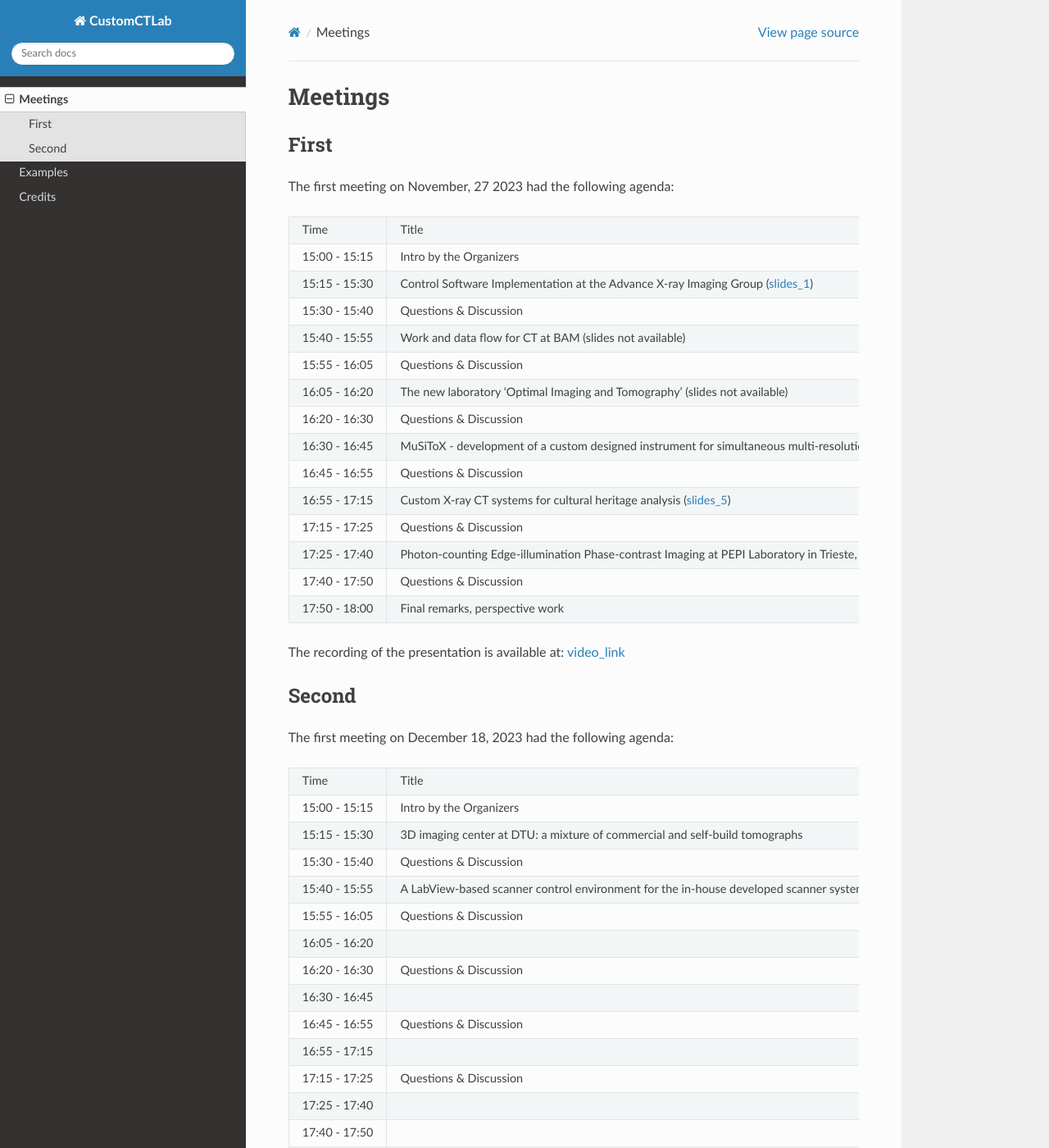
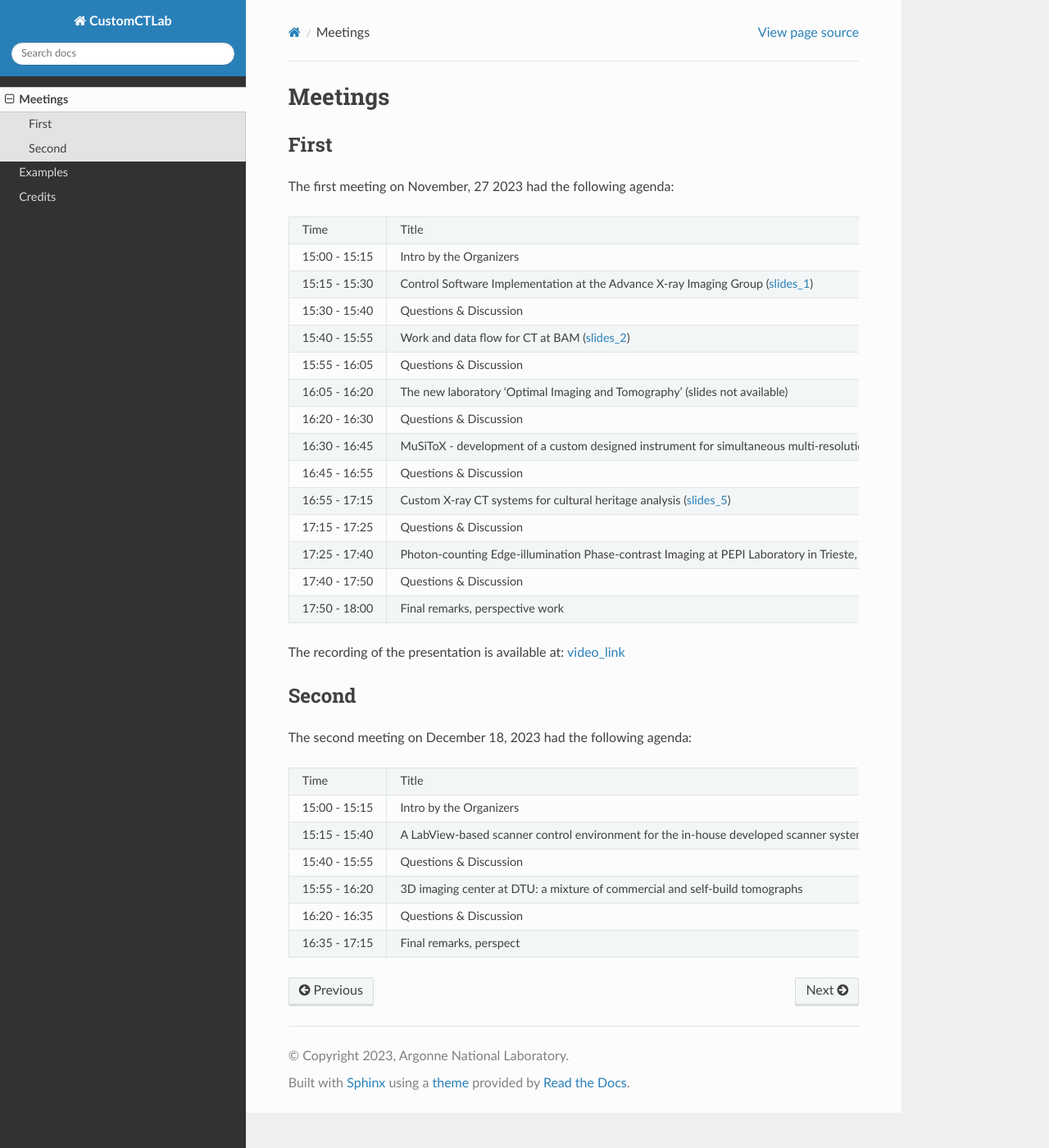
Before and after one commit to decarlof/tomolab, a Sphinx documentation site: the page built from docs/source/meetings.rst, in a window 1280 px wide and 1400 px high. Shown: the whole window at 82% size. Built offline with Sphinx 7.4.7 and the Read the Docs theme 2.0.0, drawn with Linux system fonts in a browser that asks for light colours.

Commit message:
added second meeting agenda

```diff
--- a/docs/source/meetings.rst
+++ b/docs/source/meetings.rst
@@ -8,7 +8,7 @@ First
 The first meeting on November, 27 2023 had the following agenda:
 
 .. _slides_1: https://anl.box.com/s/5zzhtndhsgxnc2u3y37br7lworp42ymi
-.. _slides_2: https://app.globus.org/file-manager?origin_id=9f00a780-4aee-42a7-b7f4-6a2773c8da30&origin_path=%2Ftomo_00031%2F
+.. _slides_2: https://anl.box.com/s/wklff2sgs6kczpqe31netgpmc4ezcbuz
 .. _slides_3: https://app.globus.org/file-manager?origin_id=9f00a780-4aee-42a7-b7f4-6a2773c8da30&origin_path=%2Ftomo_00031%2F
 .. _slides_4: https://anl.box.com/s/ot8lnn5au9t7cnyo6mhb1rldxuc9lj55
 .. _slides_5: https://anl.box.com/s/ifho0wu6q9br668ijyypns679wcrwb0a
@@ -26,7 +26,7 @@ The first meeting on November, 27 2023 had the following agenda:
 +---------------+---------------------------------------------------------------------------------------------------------------------+-----------------------------------------------------------------+
 | 15:30 - 15:40 | Questions & Discussion                                                                                              |                                                                 |
 +---------------+---------------------------------------------------------------------------------------------------------------------+-----------------------------------------------------------------+
-| 15:40 - 15:55 | Work and data flow for CT at BAM (slides not available)                                                             | Henning Markötter BAM, Germany                                  |
+| 15:40 - 15:55 | Work and data flow for CT at BAM (slides_2_)                                                                        | Henning Markötter BAM, Germany                                  |
 +---------------+---------------------------------------------------------------------------------------------------------------------+-----------------------------------------------------------------+
 | 15:55 - 16:05 | Questions & Discussion                                                                                              |                                                                 |
 +---------------+---------------------------------------------------------------------------------------------------------------------+-----------------------------------------------------------------+
@@ -54,7 +54,7 @@ The recording of the presentation is available at: video_link_
 Second
 ======
 
-The first meeting on December 18, 2023 had the following agenda:
+The second meeting on December 18, 2023 had the following agenda:
 
 
 +---------------+---------------------------------------------------------------------------------------------------------------------+-----------------------------------------------------------------+
@@ -62,29 +62,13 @@ The first meeting on December 18, 2023 had the following agenda:
 +---------------+---------------------------------------------------------------------------------------------------------------------+-----------------------------------------------------------------+
 | 15:00 - 15:15 | Intro by the Organizers                                                                                             | Alberto Astolfo, Francesco De Carlo, Lucia Mancini              |
 +---------------+---------------------------------------------------------------------------------------------------------------------+-----------------------------------------------------------------+
-| 15:15 - 15:30 | 3D  imaging center  at DTU: a mixture of commercial  and self-build tomographs                                      | Rajmund Mokso DTU                                               |
+| 15:15 - 15:40 | A LabView-based scanner control environment for the in-house developed scanner systems of UGCT                      | Matthieu Boone Ghent University                                 |
 +---------------+---------------------------------------------------------------------------------------------------------------------+-----------------------------------------------------------------+
-| 15:30 - 15:40 | Questions & Discussion                                                                                              |                                                                 |
+| 15:40 - 15:55 | Questions & Discussion                                                                                              |                                                                 |
 +---------------+---------------------------------------------------------------------------------------------------------------------+-----------------------------------------------------------------+
-| 15:40 - 15:55 | A LabView-based scanner control environment for the in-house developed scanner systems of UGCT                      | Matthieu Boone Ghent University                                 |
+| 15:55 - 16:20 | 3D  imaging center  at DTU: a mixture of commercial  and self-build tomographs                                      | Rajmund Mokso DTU                                               |
 +---------------+---------------------------------------------------------------------------------------------------------------------+-----------------------------------------------------------------+
-| 15:55 - 16:05 | Questions & Discussion                                                                                              |                                                                 |
+| 16:20 - 16:35 | Questions & Discussion                                                                                              |                                                                 |
 +---------------+---------------------------------------------------------------------------------------------------------------------+-----------------------------------------------------------------+
-| 16:05 - 16:20 |                                                                                                                     | Diego Dreossi Elettra, Italy                                    |
+| 16:35 - 17:15 | Final remarks, perspect                                                                                             | Alberto, Francesco, Lucia                                       |
 +---------------+---------------------------------------------------------------------------------------------------------------------+-----------------------------------------------------------------+
-| 16:20 - 16:30 | Questions & Discussion                                                                                              |                                                                 |
-+---------------+---------------------------------------------------------------------------------------------------------------------+-----------------------------------------------------------------+
-| 16:30 - 16:45 |                                                                                                                     | Rosa Brancaccio Uni Bologna                                     |
-+---------------+---------------------------------------------------------------------------------------------------------------------+-----------------------------------------------------------------+
-| 16:45 - 16:55 | Questions & Discussion                                                                                              |                                                                 |
-+---------------+---------------------------------------------------------------------------------------------------------------------+-----------------------------------------------------------------+
-| 16:55 - 17:15 |                                                                                                                     | Michal Vopalensky ITAM CAS Czech Republic                       |
-+---------------+---------------------------------------------------------------------------------------------------------------------+-----------------------------------------------------------------+
-| 17:15 - 17:25 | Questions & Discussion                                                                                              |                                                                 |
-+---------------+---------------------------------------------------------------------------------------------------------------------+-----------------------------------------------------------------+
-| 17:25 - 17:40 |                                                                                                                     | OPEN                                                            |
-+---------------+---------------------------------------------------------------------------------------------------------------------+-----------------------------------------------------------------+
-| 17:40 - 17:50 |                                                                                                                     |                                                                 |
-+---------------+---------------------------------------------------------------------------------------------------------------------+-----------------------------------------------------------------+
-| 17:50 - 18:00 | Final remarks, perspect                                                                                             | Alberto, Francesco, Lucia                                       |
-+---------------+---------------------------------------------------------------------------------------------------------------------+-----------------------------------------------------------------+
```
